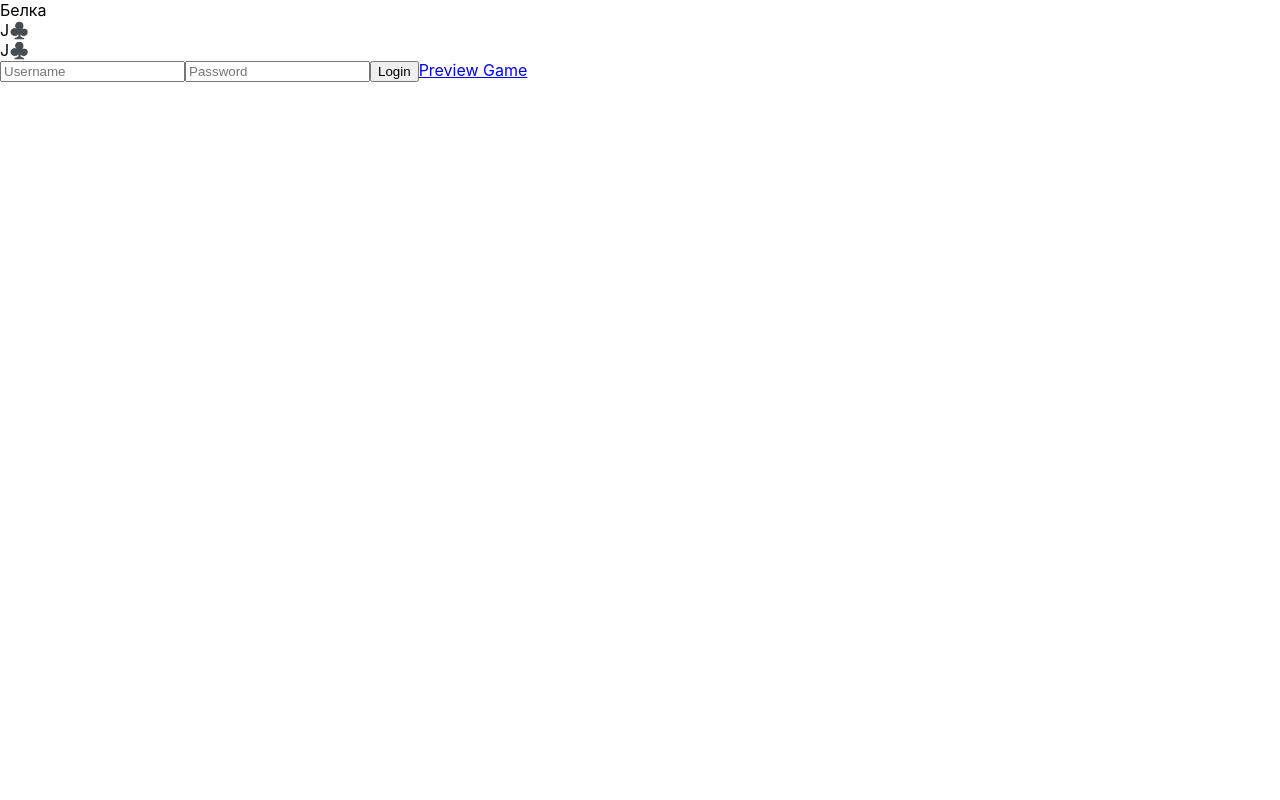
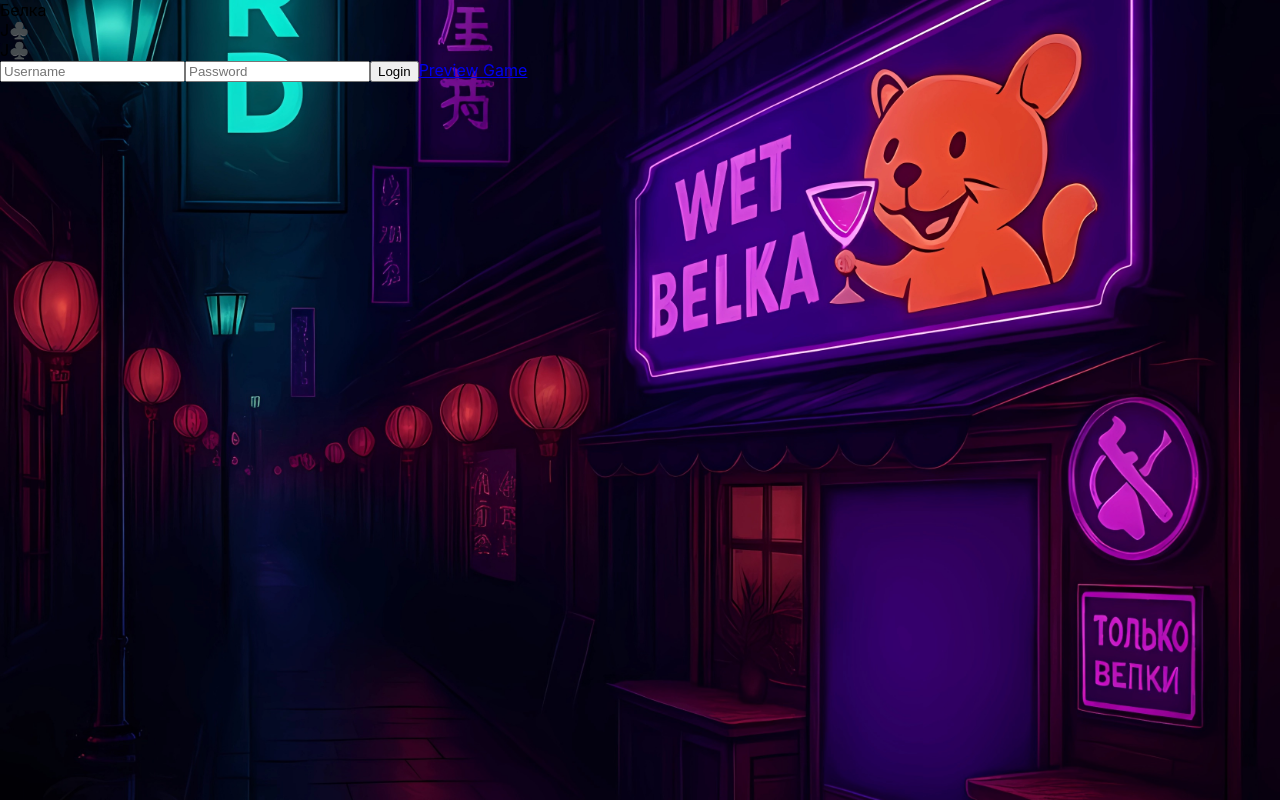
Before and after one commit to lakeofcolors/squirrel-front, a React (Create React App) app: page / in a window 1280 px wide. Built offline with nearby package versions, Linux system fonts and the light colour scheme.

Commit message:
! new login wallpaper

```diff
--- a/src/SquirrelLoginForm.jsx
+++ b/src/SquirrelLoginForm.jsx
@@ -2,8 +2,10 @@ import { useState, useEffect } from "react";
 import { motion } from "framer-motion";
 import { useNavigate, Link } from "react-router-dom";
 import axios from "axios";
-import { useGameStore } from "./store/index"; // путь подкорректируй, если не совпадает
+import { useGameStore } from "./store/index";
 import { connectWS } from "./ws/client"
+import { getUrl } from "./config/settings";
+import login_wallpaper from "./assets/login_wallpaper.jpg";
 
 export default function SquirrelLoginForm() {
   const [username, setUsername] = useState("");
@@ -25,7 +27,7 @@ export default function SquirrelLoginForm() {
   const handleLogin = async (e) => {
     e.preventDefault();
     try {
-      const res = await axios.post("http://localhost:9221/api/login", { username, password });
+      const res = await axios.post(getUrl("/auth/login"), { username, password });
 
       console.log(res.data);
       if (res.data.access_token) {
@@ -41,7 +43,7 @@ export default function SquirrelLoginForm() {
   };
 
   return (
-    <div className="flex flex-col items-center justify-center min-h-screen bg-gradient-to-br from-green-100 to-green-300 p-4">
+    <div className="flex flex-col items-center justify-center min-h-screen login-bg p-4">
       {/* --- Верхняя карта "Белка" --- */}
       <div className="mb-4 text-center w-full">
         <div className="relative inline-block px-4 py-2 border-4 border-yellow-600 rounded-lg bg-yellow-100 shadow-md w-full max-w-xs">
@@ -54,7 +56,7 @@ export default function SquirrelLoginForm() {
       </div>
 
       {/* --- Карта с белкой и форма --- */}
-      <div className="relative w-full max-w-sm p-4 bg-white rounded-2xl shadow-lg">
+      <div className="relative w-full max-w-sm p-6 rounded-2xl shadow-lg bg-black/60 border border-purple-500 backdrop-blur-md">
         <div className="relative flex justify-center mb-4">
           <div className="relative w-48 h-64 rounded-xl shadow-md border-4 border-yellow-600 bg-yellow-100 flex items-center justify-center p-2">
             <div className="absolute top-1 left-1 text-xs font-bold text-black flex flex-col items-center">
--- /dev/null
+++ b/src/config/settings.js
@@ -0,0 +1,13 @@
+export function getUrl(path = "/", ws = false) {
+
+  let protocol;
+  if (ws) {
+    protocol = window.location.protocol === "https:" ? "wss" : "ws";
+  }
+  else{
+    protocol = window.location.protocol.replace(":", "");
+
+  }
+  const host = window.location.host.split(".")[1];
+  return `${protocol}://api.${host}${path}`;
+}
--- a/src/index.css
+++ b/src/index.css
@@ -15,3 +15,12 @@ code {
   font-family: source-code-pro, Menlo, Monaco, Consolas, 'Courier New',
     monospace;
 }
+
+.login-bg {
+  background-image: url("./assets/login_wallpaper.jpg");
+  background-size: cover;      /* растягивает с сохранением пропорций */
+  background-position: center; /* центрирует */
+  background-repeat: no-repeat;/* убирает повтор */
+  width: 100%;
+  min-height: 100vh;           /* на всю высоту окна */
+}
--- a/src/ws/client.js
+++ b/src/ws/client.js
@@ -3,6 +3,9 @@ import { toast } from 'react-toastify';
 
 let socket = null;
 let pingInterval;
+const protocol = window.location.protocol === "https:" ? "wss" : "ws";
+const host = window.location.host;
+const socketUrl = `${protocol}://api.${host}/v1/ws`;
 
 export function connectWS(navigate) {
   if (getSocket()) {
@@ -10,7 +13,7 @@ export function connectWS(navigate) {
   }
   let token = getToken();
   console.log(token);
-  socket = new WebSocket("ws://localhost:9221/api/ws");
+  socket = new WebSocket(socketUrl);
 
   socket.onopen = () => {
     const store = useGameStore.getState();
```
Also changed, not shown: src/assets/login_wallpaper.jpg (added), 1 other file (tests, documents, lock files or other folders).
